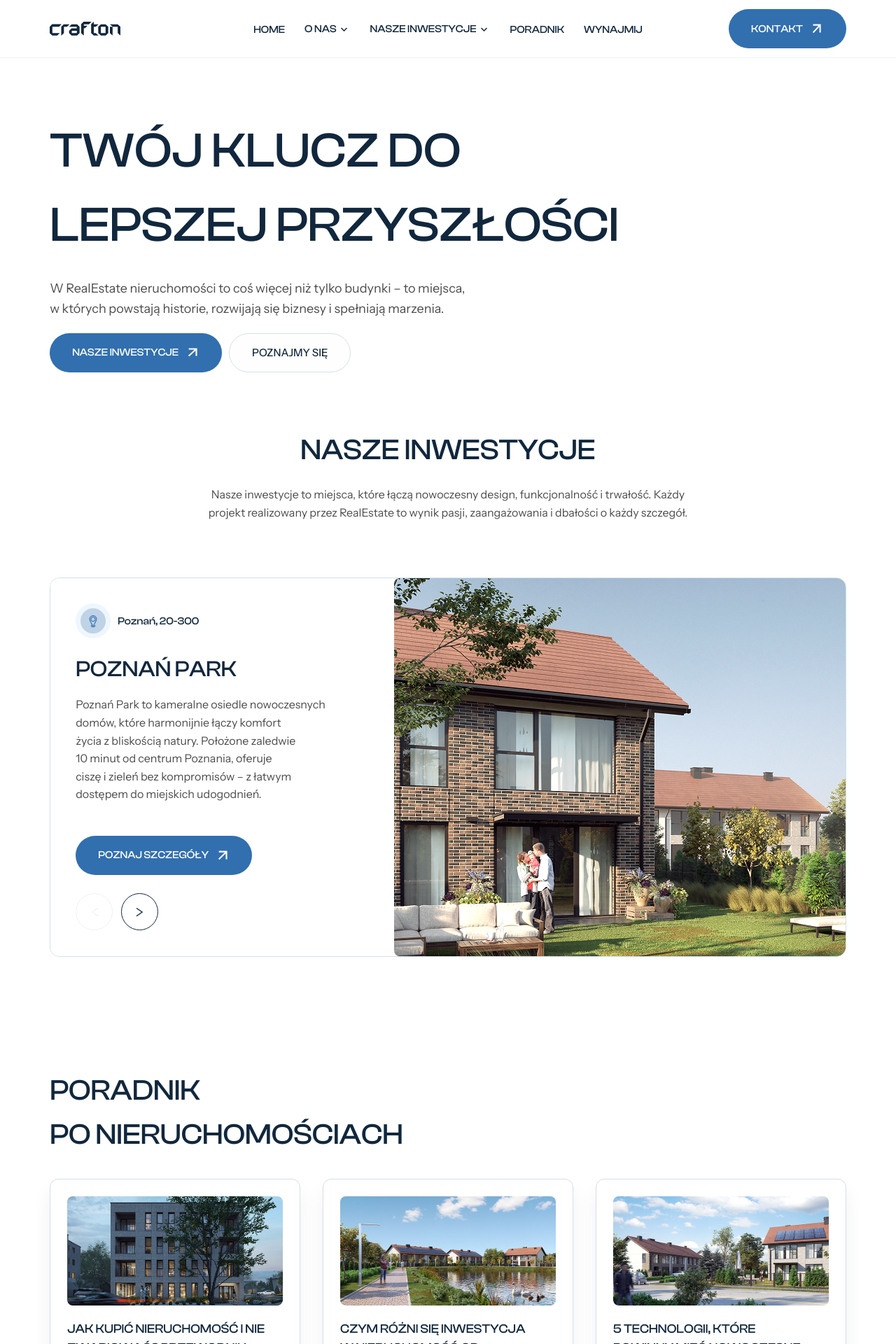
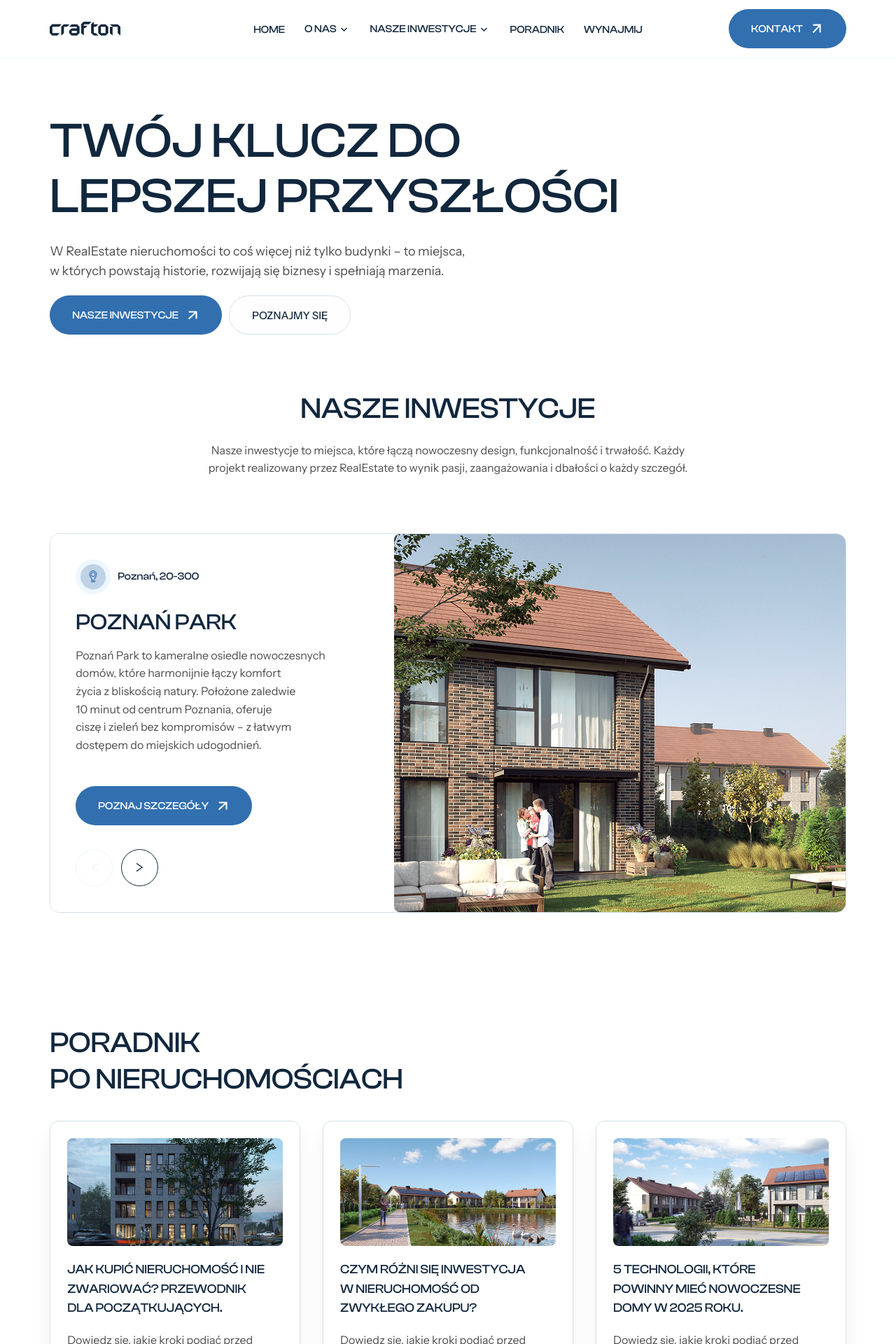
Before and after one commit to AntoniZalewski/crafton-task, a Next.js app: page / in a window 1280 px wide. Shown: the top 1920 px of the page at 70% size. Built offline with nearby package versions, Linux system fonts and the light colour scheme.

Commit message:
Fix heading line-height clamps to use consistent units

```diff
--- a/src/styles/typography.css
+++ b/src/styles/typography.css
@@ -4,7 +4,7 @@
   font-family: var(--font-clash);
   font-weight: 500;
   font-size: clamp(1.9rem, calc(1.2rem + 4vw), 4.6875rem);
-  line-height: clamp(1.12, 1.08 + 0.12vw, 1.22);
+  line-height: clamp(112%, calc(108% + 0.12vw), 122%);
   letter-spacing: 0;
   text-wrap: balance;
   overflow-wrap: anywhere;
@@ -15,7 +15,7 @@
   font-family: var(--font-clash);
   font-weight: 500;
   font-size: clamp(1.4rem, calc(1rem + 2vw), 2.625rem);
-  line-height: clamp(1.26, 1.18 + 0.14vw, 1.4);
+  line-height: clamp(126%, calc(118% + 0.14vw), 140%);
   letter-spacing: 0;
   text-wrap: balance;
   overflow-wrap: anywhere;
@@ -26,7 +26,7 @@
   font-family: var(--font-clash);
   font-weight: 500;
   font-size: clamp(1.7rem, calc(1.15rem + 2.2vw), 3.5rem);
-  line-height: clamp(1.22, 1.16 + 0.1vw, 1.35);
+  line-height: clamp(122%, calc(116% + 0.1vw), 135%);
   letter-spacing: 0;
   text-wrap: balance;
   overflow-wrap: anywhere;
@@ -37,7 +37,7 @@
   font-family: var(--font-clash);
   font-weight: 500;
   font-size: clamp(1.3rem, calc(1.05rem + 1.2vw), 2rem);
-  line-height: clamp(1.28, 1.22 + 0.1vw, 1.4);
+  line-height: clamp(128%, calc(122% + 0.1vw), 140%);
   letter-spacing: 0;
   text-wrap: balance;
   overflow-wrap: anywhere;
@@ -48,7 +48,7 @@
   font-family: var(--font-clash);
   font-weight: 500;
   font-size: clamp(1.15rem, calc(1rem + 0.6vw), 1.5rem);
-  line-height: clamp(1.32, 1.26 + 0.08vw, 1.4);
+  line-height: clamp(132%, calc(126% + 0.08vw), 140%);
   letter-spacing: 0;
   text-wrap: balance;
   overflow-wrap: anywhere;
@@ -59,7 +59,7 @@
   font-family: var(--font-clash);
   font-weight: 500;
   font-size: clamp(0.95rem, calc(0.9rem + 0.35vw), 1.125rem);
-  line-height: clamp(1.45, 1.48 + 0.05vw, 1.6);
+  line-height: clamp(145%, calc(148% + 0.05vw), 160%);
   letter-spacing: 0;
   text-wrap: balance;
   overflow-wrap: anywhere;
@@ -70,7 +70,7 @@
   font-family: var(--font-clash);
   font-weight: 500;
   font-size: clamp(0.9375rem, calc(0.9rem + 0.25vw), 1rem);
-  line-height: clamp(1, 1.02 + 0.05vw, 1.15);
+  line-height: clamp(100%, calc(102% + 0.05vw), 115%);
   letter-spacing: 0;
 }
 
@@ -78,7 +78,7 @@
   font-family: var(--font-clash);
   font-weight: 500;
   font-size: clamp(0.8125rem, calc(0.78rem + 0.22vw), 0.9375rem);
-  line-height: clamp(1.3, 1.32 + 0.08vw, 1.4);
+  line-height: clamp(130%, calc(132% + 0.08vw), 140%);
   letter-spacing: 0;
 }
 
```
